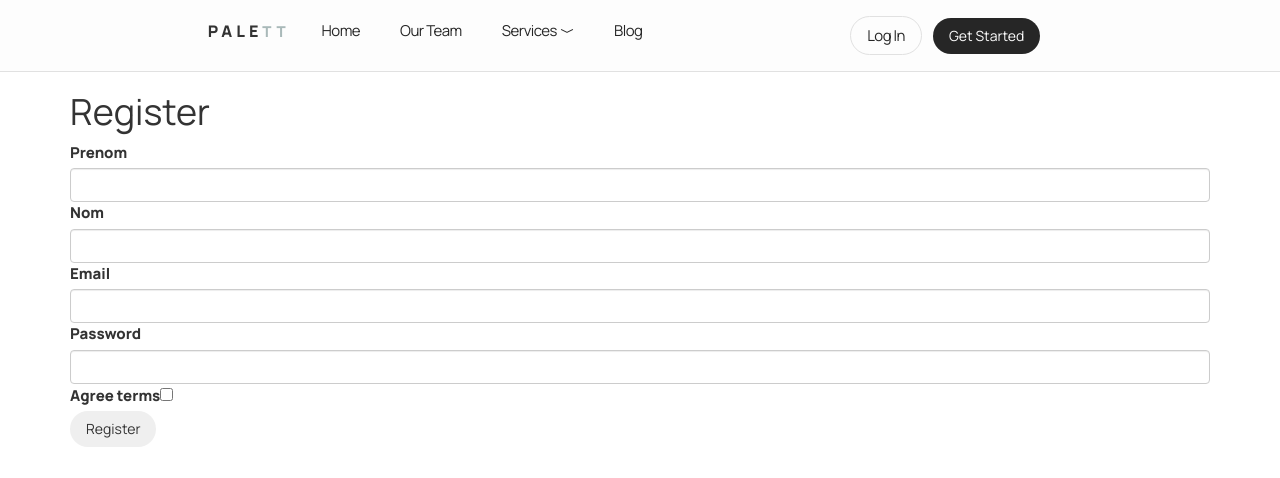
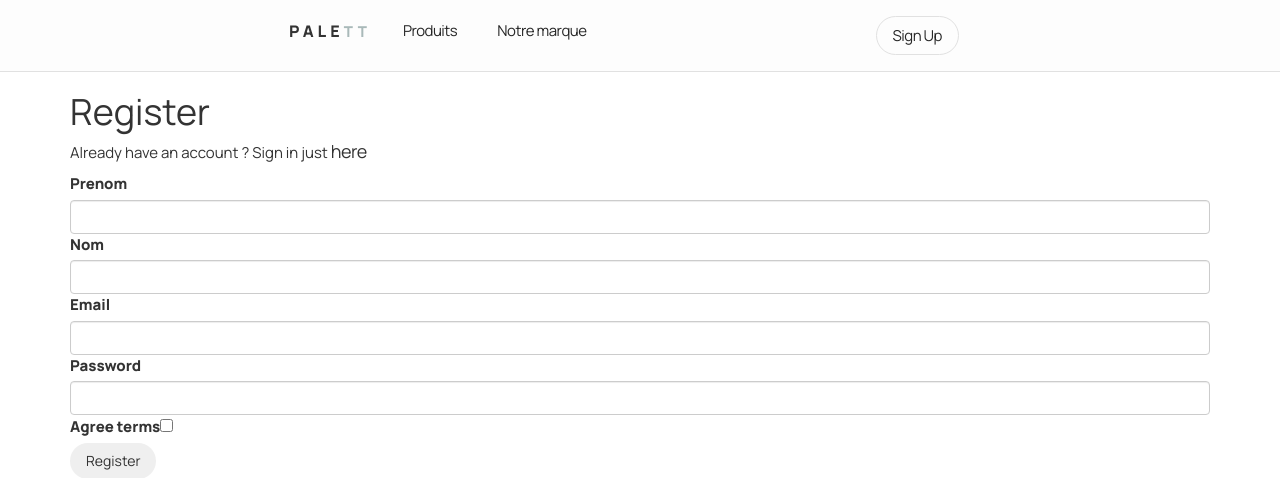
Before and after one commit to laure-bll/sf_evaluation, a Symfony app: template templates/registration/register.html.twig in a window 1280 px wide. Shown: the top 478 px of the page. Run offline with Twig, Linux system fonts and the light colour scheme; the template is opened without the code that fills it, so the values that code supplies are empty; form fields are guessed from the names that the template uses; some libraries are stand-ins or nearby versions; some web fonts are replaced.

Commit message:
Ajout bouton connexion inscription menu

```diff
--- a/src/Controller/ProduitController.php
+++ b/src/Controller/ProduitController.php
@@ -54,9 +54,8 @@ class ProduitController extends AbstractController
                 }
 
                 $produit->setPhoto($newFilename);
+                $produitRepository->save($produit, true);
             }
-
-            $produitRepository->save($produit, true);
 
             return $this->redirectToRoute('app_produit_index', [], Response::HTTP_SEE_OTHER);
         }
--- a/templates/base.html.twig
+++ b/templates/base.html.twig
@@ -19,33 +19,24 @@
             <div class="nav-main">
                 <div class="logo">PALE<span>TT</span></div>
                 <ul class="nav-links">
-                    <li class="nav-link"><a href="{{ path('app_produit_index') }}">Home</a></li>
-                    <li class="nav-link"><a href="">Our Team</a></li>
-                    <li class="nav-link dropdown"><a href="" class="dropdown">Services <i class="bi bi-chevron-compact-down"></i></a>
-                    <ul class="dropdown-list">
-                        <li class="nav-link"><a href="">Service 1</a>
-                        <li class="nav-link"><a href="">Service 2</a>
-                    </ul>
-                    </li>
-                    <li class="nav-link"><a href="">Blog</a></li>
+                    <li class="nav-link"><a href="{{ path('app_produit_index') }}">Produits</a></li>
+                    <li class="nav-link"><a href="">Notre marque</a></li>
                 </ul>
             </div>
 
             <div class="cta">
-                <button class="btn btn-secondary"><a href="{{ path('app_register') }}">Log In</a></button>
-                <button class="btn btn-primary">Get Started</button>
+                {% if app.user %}
+                    <button class="btn btn-primary">Mon compte</button>
+                    <button class="btn btn-secondary"><a href="{{ path('app_logout') }}">Log Out</a></button>
+                {% else %}
+                    <button class="btn btn-secondary"><a href="{{ path('app_register') }}">Sign Up</a></button>
+                {% endif %}
             </div>
             <div class="menu">
                 <button class="btn btn-primary menu"><i class="bi-list"></i></button>
                 <ul class="nav-mobile">
                     <li class="nav-link"><a href="">Home</a></li>
                     <li class="nav-link"><a href="">Our Team</a></li>
-                    <li class="nav-link dropdown"><a href="" class="dropdown">Services <i class="bi bi-chevron-compact-down"></i></a>
-                    <ul class="dropdown-list">
-                        <li class="nav-link"><a href="">Service 1</a>
-                        <li class="nav-link"><a href="">Service 2</a>
-                    </ul>
-                    </li>
                     <li class="nav-link"><a href="">Blog</a></li>
                 </ul>
             </div>
--- a/templates/registration/register.html.twig
+++ b/templates/registration/register.html.twig
@@ -4,6 +4,11 @@
 
 {% block body %}
     <h1>Register</h1>
+
+    <p>
+        Already have an account ? Sign in just
+        <a class="h4 mb-3 font-weight-normal" href="{{ path('app_login') }}">here</a
+    </p>
 
     {{ form_start(registrationForm) }}
         {{ form_row(registrationForm.prenom) }}
```
Also changed, not shown: templates/produit/_form.html.twig (+2 -7 lines).
